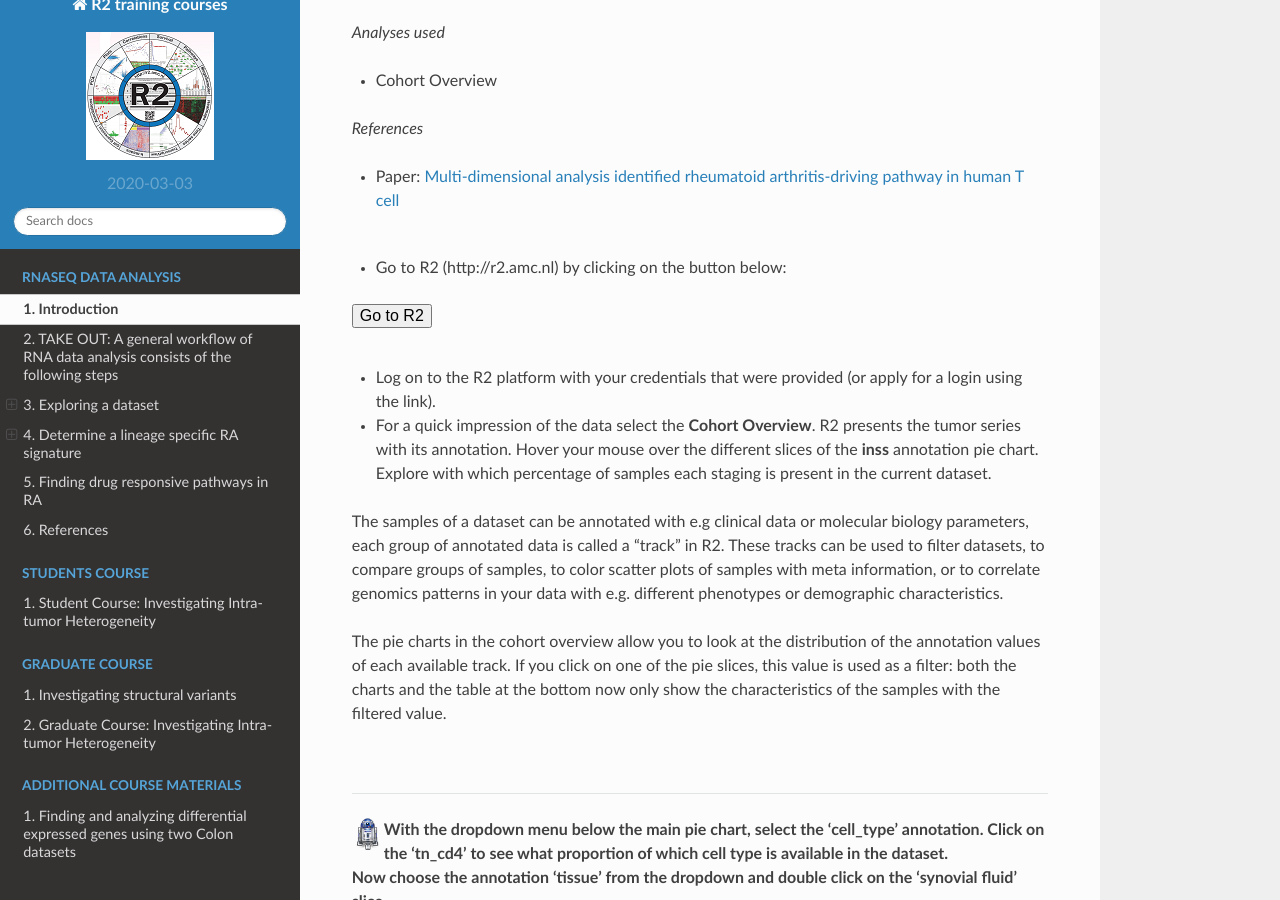
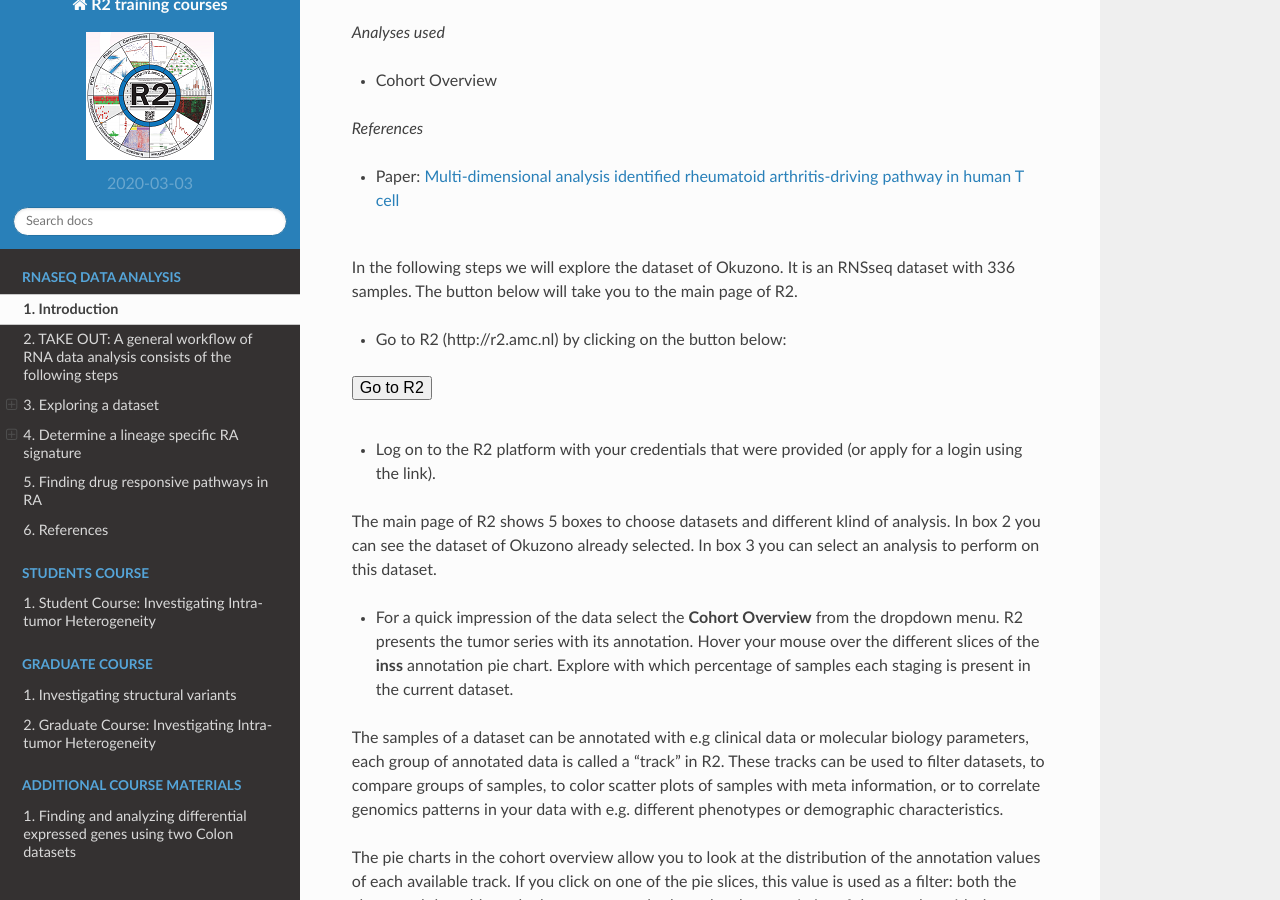
Before and after one commit to antronerds/r2-training-courses, a Sphinx documentation site: the page built from docs/RNA_seq_data_analysis_-_Using_Rheumatoid_Arthritis_data.md, in a window 1280 px wide and 900 px high, scrolled down 2261 px. Built offline with Sphinx 7.4.7 and the Read the Docs theme 2.0.0, drawn with Linux system fonts in a browser that asks for light colours; some of the changed text lies outside the part shown.

Commit message:
bio intro ra

```diff
--- a/docs/RNA_seq_data_analysis_-_Using_Rheumatoid_Arthritis_data.md
+++ b/docs/RNA_seq_data_analysis_-_Using_Rheumatoid_Arthritis_data.md
@@ -56,17 +56,22 @@
 
 
 
+In the following steps we will explore the dataset of Okuzono. It is an RNSseq dataset with 336 samples. The button below will take you to the main page of R2.
+
 * Go to R2 (http://r2.amc.nl) by clicking on the button below:
 
 <form name="accessing_r2" action="https://hgserver2.amc.nl/cgi-bin/r2/main.cgi" enctype="multipart/form-data" target="R2" method="post">
   <input type="hidden" name="table" value="ps_avgpres_gse118829geo336_gpl17303">
+  <input type="hidden" name="option" value="cg_sampleannotation1">
   <button type="submit" >Go to R2</button>
 </form>
 <br>
 <br>
 
 * Log on to the R2 platform with your credentials that were provided (or apply for a login using the link).
-* For a quick impression of the data select the **Cohort Overview**. R2 presents the tumor series with its annotation. Hover your mouse over the different slices of the **inss** annotation pie chart. Explore with which percentage of samples each staging is present in the current dataset.
+
+The main page of R2 shows 5 boxes to choose datasets and different klind of analysis. In box 2 you can see the dataset of Okuzono already selected. In box 3 you can select an analysis to perform on this dataset.
+* For a quick impression of the data select the **Cohort Overview** from the dropdown menu. R2 presents the tumor series with its annotation. Hover your mouse over the different slices of the **inss** annotation pie chart. Explore with which percentage of samples each staging is present in the current dataset.
 
 The samples of a dataset can be annotated with e.g clinical data or molecular biology parameters, each group of annotated data is called a “track” in R2. These tracks can be used to filter datasets, to compare groups of samples, to color scatter plots of samples with meta information, or to correlate genomics patterns in your data with e.g. different phenotypes or demographic characteristics.
 
```
Also changed, not shown: other parts of docs/RNA_seq_data_analysis_-_Using_Rheumatoid_Arthritis_data.md (+2 -2 lines).
